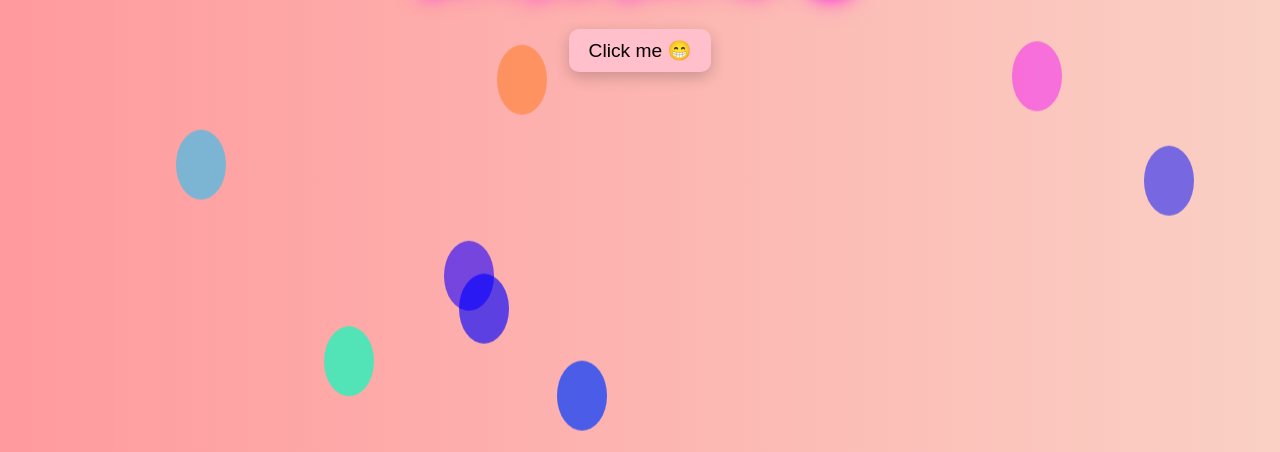
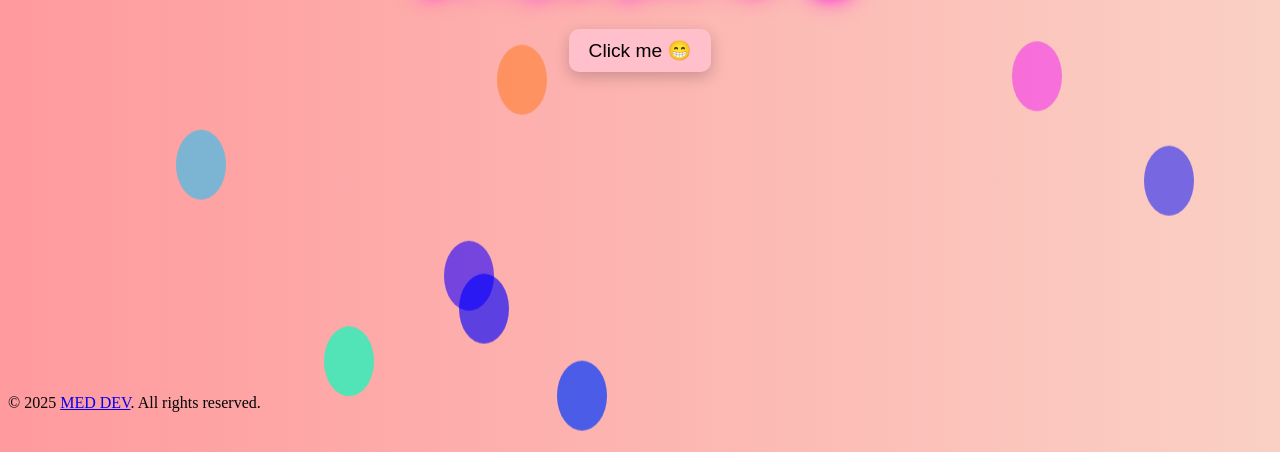
Before and after one commit to Nadjibochacha/happy-eid, a plain HTML site: page index.html in a window 1280 px wide. Shown: the part 340-792 px from the top of the page. Drawn offline with Linux system fonts and the light colour scheme.

Commit message:
Update index.html

```diff
--- a/index.html
+++ b/index.html
@@ -57,6 +57,10 @@
             cursor: pointer;
             box-shadow: 0 5px 15px rgba(0, 0, 0, 0.2);
         }
+      #footer{
+          position: fixed;
+          bottom: 2rem;
+}
     </style>
 </head>
 <body>
@@ -69,7 +73,7 @@
 		    Your browser does not support the audio element.
 		</audio>
     </div>
-
+          <p id="footer">&copy; 2025  <a href="https://nadjib-chacha.vercel.app/">MED DEV</a>. All rights reserved.</p>
     <script>
     	document.getElementById("birthdaySong").play();
     	window.onload = function() {
```
